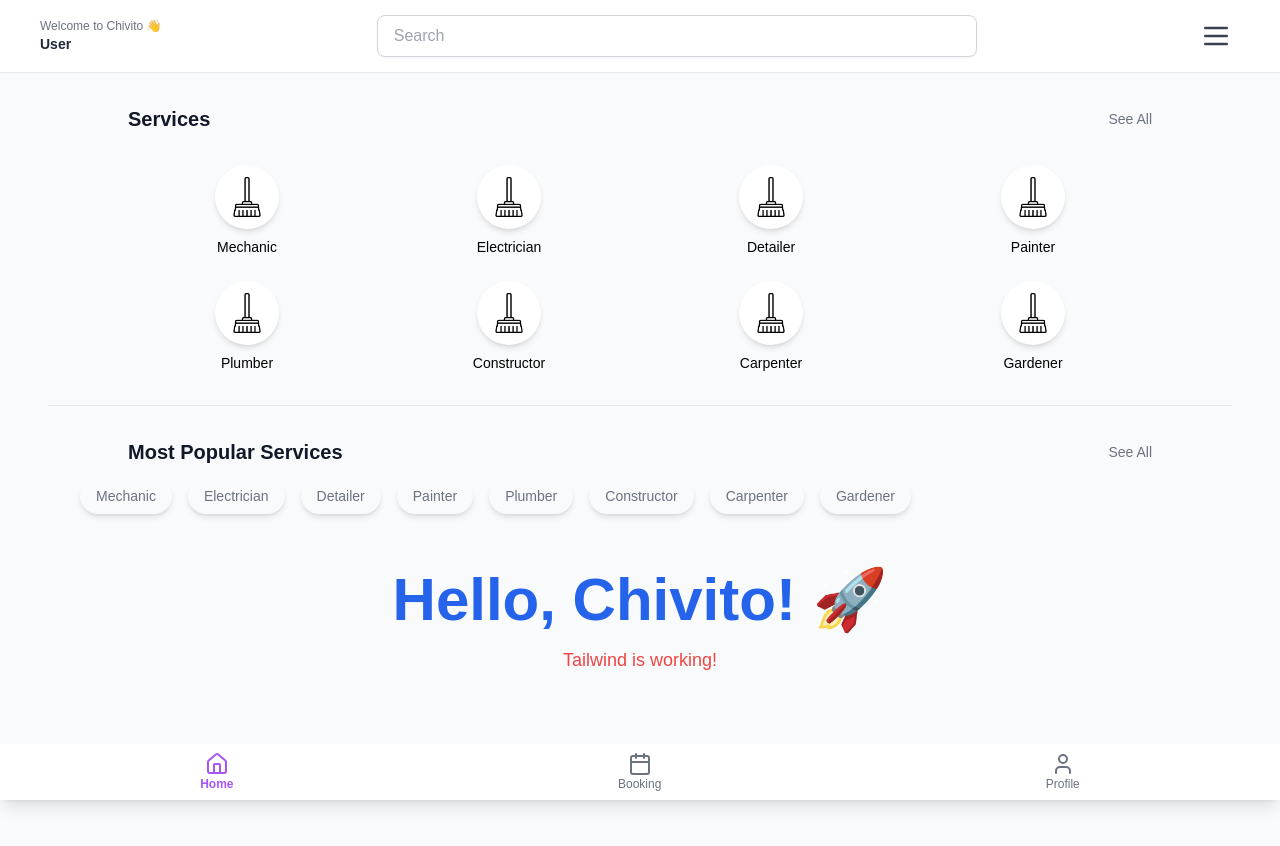
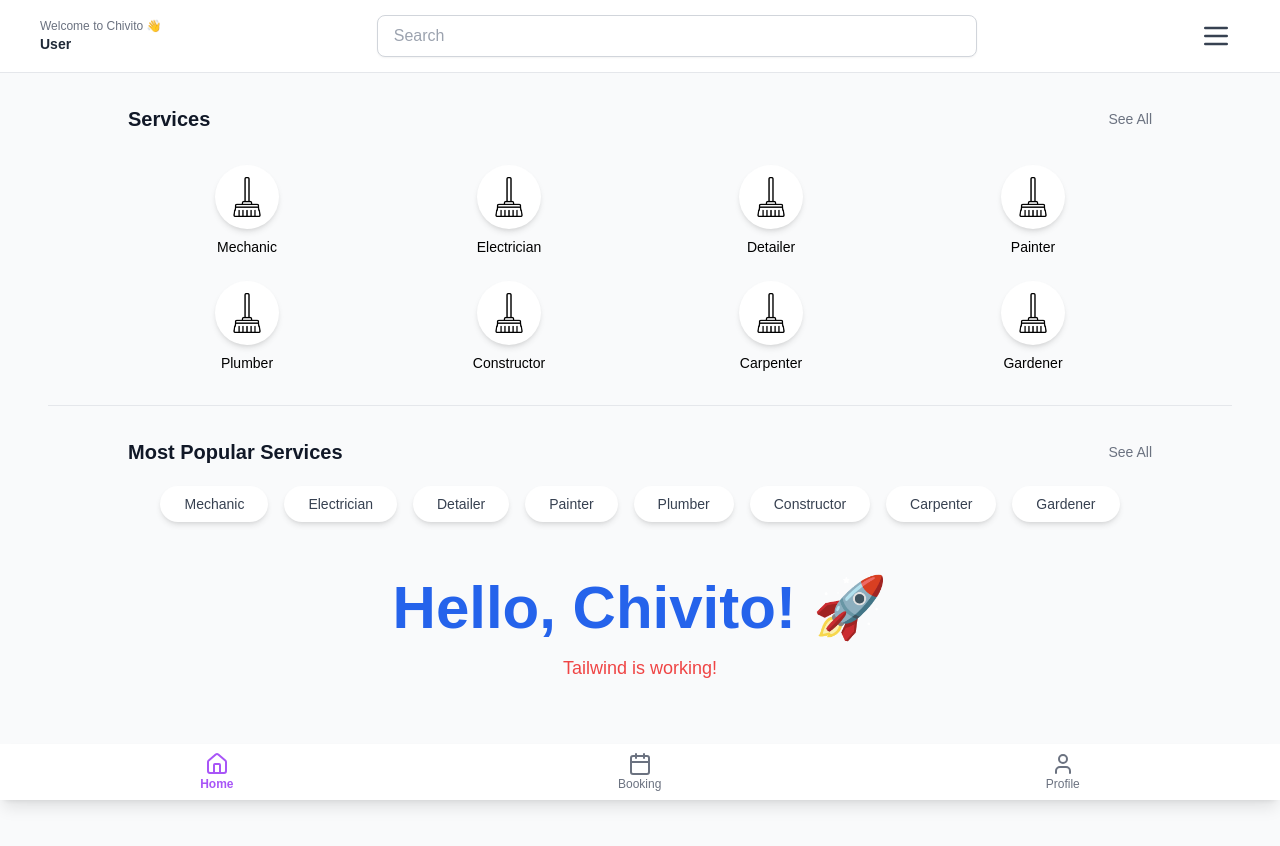
Before and after one commit to chivito-tech/chivito-frontend, a Next.js app in the folder chivito-frontend/: page / in a window 1280 px wide. Shown: the top 846 px of the page. Built offline with nearby package versions, Linux system fonts and the light colour scheme.

Commit message:
fixed most popular services

```diff
--- a/chivito-frontend/src/app/page.tsx
+++ b/chivito-frontend/src/app/page.tsx
@@ -39,9 +39,9 @@ export default function Home() {
           See All
         </p>
       </div>
-      {/* Popular Services Scrollable Buttons */}
-      <div className="flex items-center w-full overflow-x-auto pb-2">
-        <div className="flex space-x-4 px-8">
+      <div className="w-full">
+        <div className="flex justify-center md:justify-center overflow-x-auto">
+          <div className="flex space-x-4 px-4 md:px-0 py-2 max-w-5xl">
             {[
               "Mechanic",
               "Electrician",
@@ -54,19 +54,21 @@ export default function Home() {
             ].map((service, index) => (
               <button
                 key={index}
-              className="whitespace-nowrap rounded-full shadow-md px-4 py-2 text-sm text-gray-500 cursor-pointer hover:text-gray-700 transition"
+                className="whitespace-nowrap rounded-full bg-white shadow-md px-6 py-2 text-sm font-medium text-gray-700 border-gray-300 transition hover:bg-gray-100 hover:shadow-lg"
               >
                 {service}
               </button>
             ))}
           </div>
         </div>
+      </div>
 
-      <h1 className="text-4xl md:text-6xl font-extrabold text-blue-600 flex items-center mt-12">
+      <div className="text-center mt-12 px-4">
+        <h1 className="text-4xl md:text-6xl font-extrabold text-blue-600 flex justify-center items-center">
           Hello, Chivito! 🚀
         </h1>
-
         <p className="text-lg text-red-500 mt-4">Tailwind is working!</p>
+      </div>
     </div>
   );
 }
```
Lines whose indentation alone changed are shown as unchanged.
